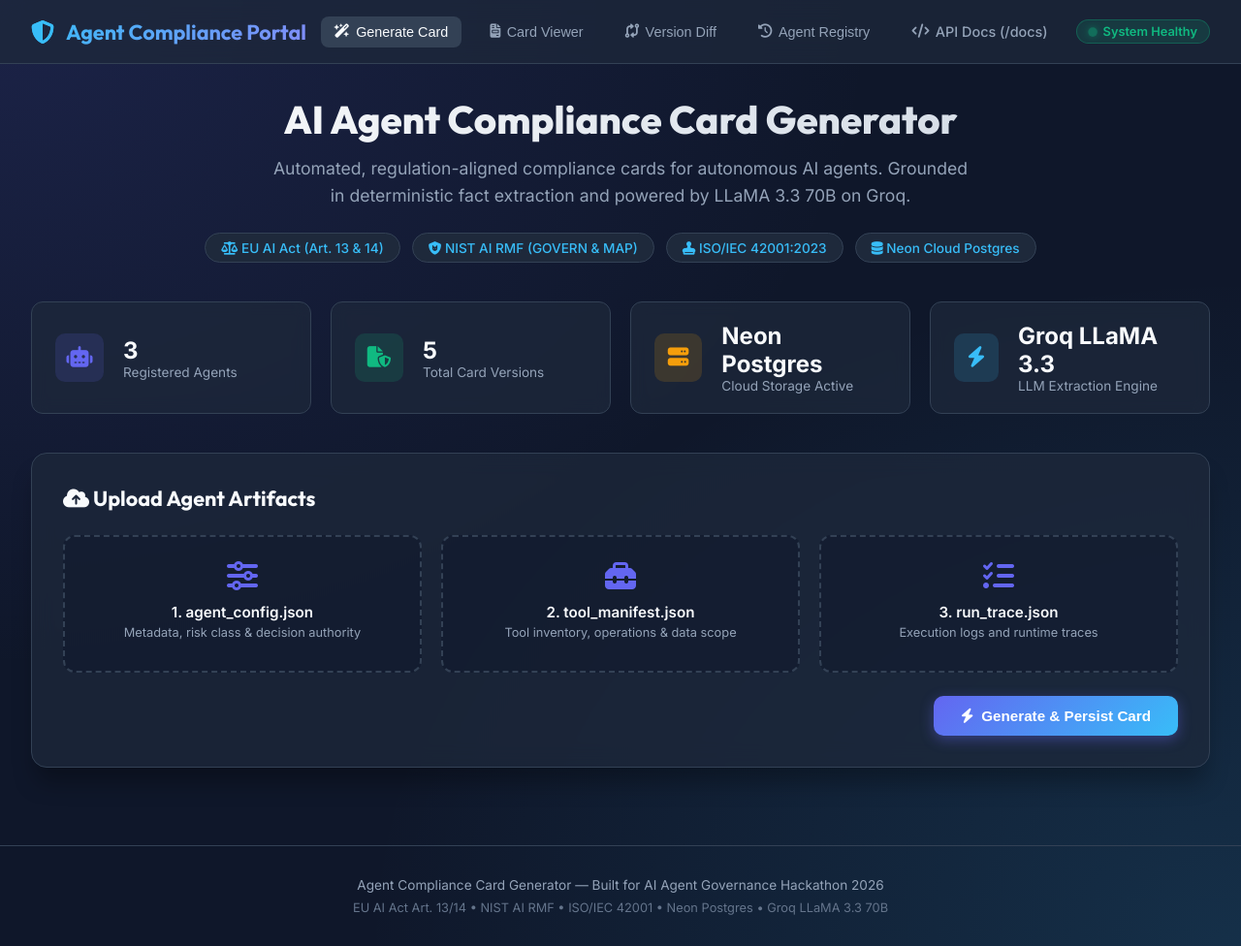
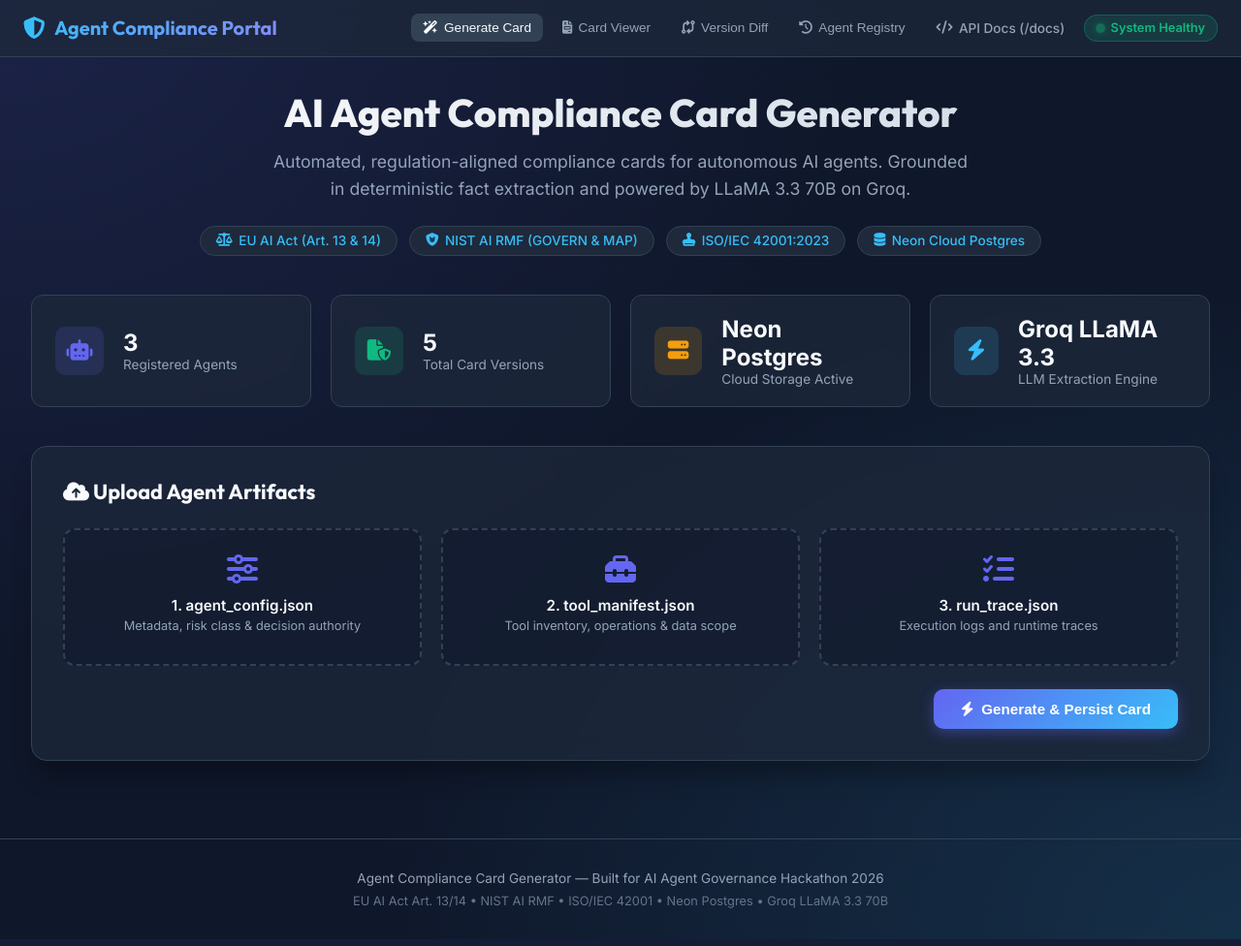
Before and after one commit to PoorvikaGowda23/Aivar_Hackathon_22PD10, a FastAPI app: page / in a window 1280 px wide. Shown: the whole page at 97% size. Run offline with FastAPI, Linux system fonts and the light colour scheme; data comes from the database, SQL or seed files in the repository; some libraries are stand-ins or nearby versions.

Commit message:
UI Fix: Force single-line layout for navbar items and badges

```diff
--- a/app/templates/index.html
+++ b/app/templates/index.html
@@ -54,50 +54,58 @@
       position: sticky;
       top: 0;
       z-index: 100;
-      padding: 1rem 2rem;
+      padding: 0.85rem 1.5rem;
       display: flex;
       justify-content: space-between;
       align-items: center;
+      flex-wrap: nowrap;
+      gap: 1rem;
+      overflow-x: auto;
     }
 
     .brand {
       display: flex;
       align-items: center;
-      gap: 0.75rem;
+      gap: 0.6rem;
       font-family: 'Outfit', sans-serif;
-      font-size: 1.35rem;
+      font-size: 1.25rem;
       font-weight: 700;
+      white-space: nowrap;
       background: linear-gradient(135deg, #38bdf8, #818cf8);
       -webkit-background-clip: text;
       -webkit-text-fill-color: transparent;
+      flex-shrink: 0;
     }
 
     .brand i {
-      font-size: 1.5rem;
+      font-size: 1.4rem;
       color: #38bdf8;
       -webkit-text-fill-color: initial;
     }
 
     .nav-links {
       display: flex;
-      gap: 1rem;
+      gap: 0.5rem;
       align-items: center;
+      flex-wrap: nowrap;
+      flex-shrink: 0;
     }
 
     .nav-btn {
       background: none;
       border: none;
       color: var(--text-muted);
-      font-size: 0.9rem;
+      font-size: 0.85rem;
       font-weight: 500;
       cursor: pointer;
-      padding: 0.5rem 0.85rem;
+      padding: 0.45rem 0.75rem;
       border-radius: 8px;
       transition: all 0.2s ease;
       display: flex;
       align-items: center;
       gap: 0.4rem;
       text-decoration: none;
+      white-space: nowrap;
     }
 
     .nav-btn:hover, .nav-btn.active {
@@ -109,13 +117,15 @@
       background: rgba(16, 185, 129, 0.15);
       border: 1px solid rgba(16, 185, 129, 0.3);
       color: var(--accent-emerald);
-      padding: 0.25rem 0.75rem;
+      padding: 0.35rem 0.75rem;
       border-radius: 9999px;
       font-size: 0.8rem;
       font-weight: 600;
-      display: flex;
+      display: inline-flex;
       align-items: center;
       gap: 0.4rem;
+      white-space: nowrap;
+      flex-shrink: 0;
     }
 
     .badge-live .pulse {
@@ -177,10 +187,39 @@
       background: var(--bg-card);
       border: 1px solid var(--border-color);
       padding: 0.4rem 1rem;
-      border-radius: 20px;
+      border-radius: 9999px;
       font-size: 0.85rem;
       color: var(--accent-blue);
       font-weight: 500;
+      white-space: nowrap;
+      display: inline-flex;
+      align-items: center;
+      gap: 0.4rem;
+    }
+
+    /* ── Badges ── */
+    .badge-impact {
+      display: inline-flex;
+      align-items: center;
+      gap: 0.35rem;
+      white-space: nowrap;
+      padding: 0.35rem 0.75rem;
+      border-radius: 9999px;
+      font-size: 0.8rem;
+      font-weight: 600;
+      line-height: 1;
+    }
+
+    .badge-warning {
+      background: rgba(244, 63, 94, 0.15);
+      color: #f43f5e;
+      border: 1px solid rgba(244, 63, 94, 0.4);
+    }
+
+    .badge-info {
+      background: rgba(148, 163, 184, 0.15);
+      color: #cbd5e1;
+      border: 1px solid rgba(148, 163, 184, 0.3);
     }
 
     /* ── Stats Bar ── */
@@ -331,6 +370,7 @@
       align-items: center;
       gap: 0.5rem;
       text-decoration: none;
+      white-space: nowrap;
     }
 
     .btn-primary {
@@ -382,6 +422,7 @@
       font-size: 0.85rem;
       text-transform: uppercase;
       letter-spacing: 0.05em;
+      white-space: nowrap;
     }
 
     tr:hover {
@@ -718,8 +759,8 @@
           for (const [field, change] of Object.entries(data.changes)) {
             const tr = document.createElement('tr');
             const regBadge = change.requires_regulatory_reassessment
-              ? '<span class="pill" style="background:rgba(244,63,94,0.2); color:#f43f5e; border:1px solid #f43f5e;">⚠️ Regulatory Impact</span>'
-              : '<span class="pill" style="background:rgba(148,163,184,0.1); color:#94a3b8;">Minor Change</span>';
+              ? '<span class="badge-impact badge-warning">⚠️ Regulatory Impact</span>'
+              : '<span class="badge-impact badge-info">Minor Change</span>';
 
             tr.innerHTML = `
               <td><code>${field}</code></td>
```
